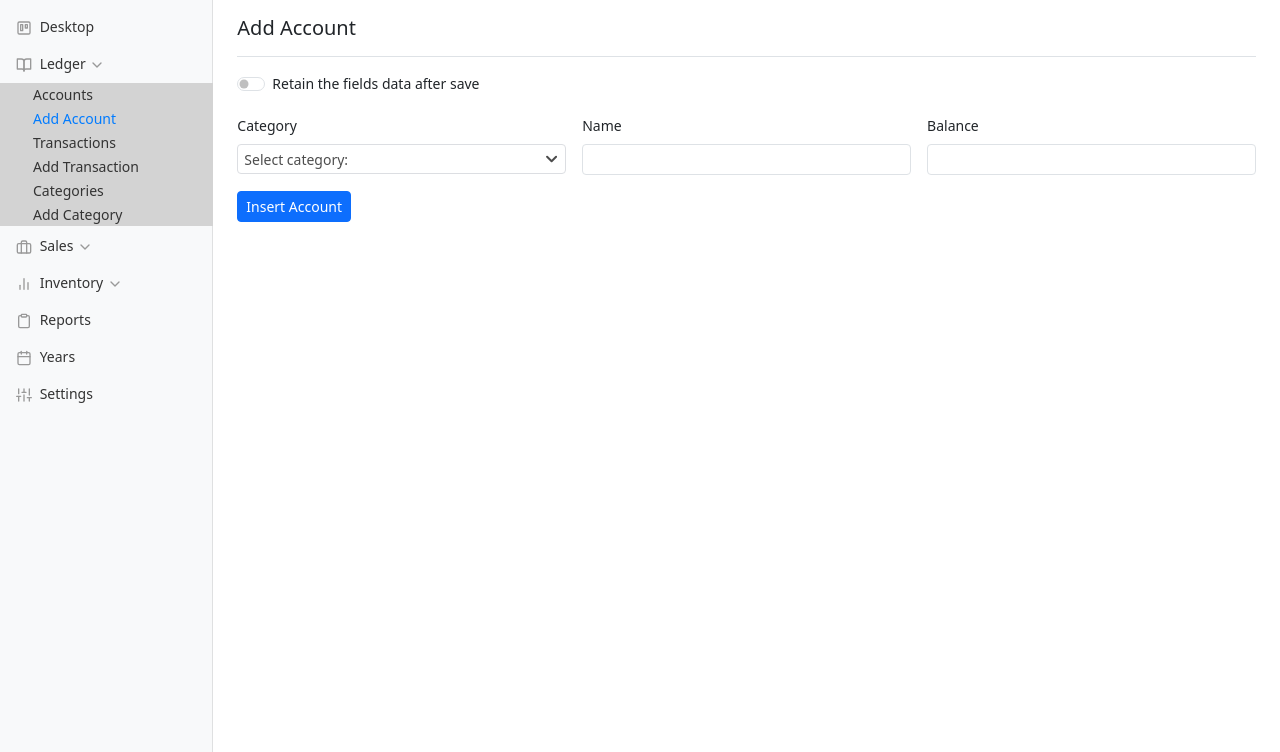
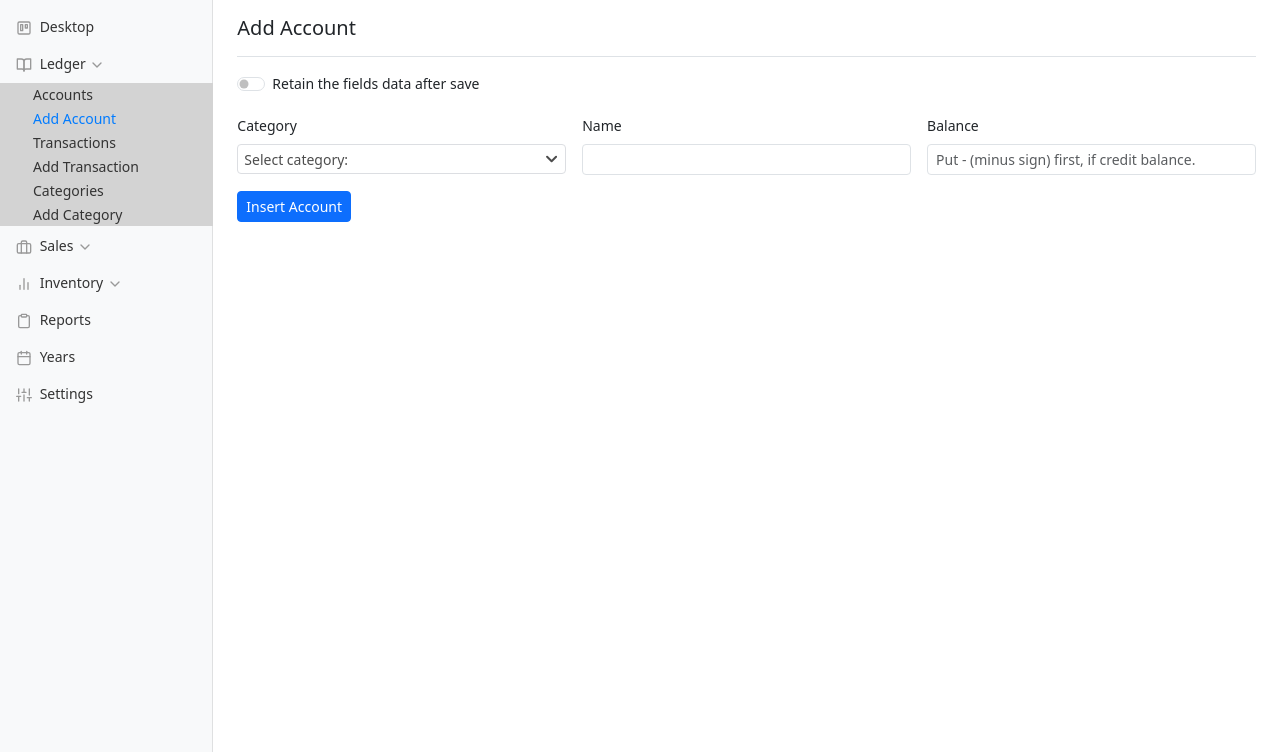
Before and after one commit to SohailSal/mzerp2, a Django app: page /ledger/account_add in a window 1280 px wide. Shown: the part 48-800 px from the top of the page. Run offline with Django 5.2, Linux system fonts and the light colour scheme; the visitor is signed in with stand-in values (Sample User, id 1); data comes from the database, SQL or seed files in the repository; both versions use the stored data as it was after the commit; some libraries are stand-ins or nearby versions.

Commit message:
suspense done

```diff
--- a/base/views.py
+++ b/base/views.py
@@ -29,6 +29,7 @@ def settings_save(request):
     arr.append(int(request.POST['cs']))
     arr.append(int(request.POST['customers']))
     arr.append(int(request.POST['year']))
+    arr.append(int(request.POST['suspense']))
     settings = Setting.objects.all()
     counter = 0
     for setting in settings:
--- a/ledger/templates/ledger/account_add.html
+++ b/ledger/templates/ledger/account_add.html
@@ -49,7 +49,7 @@
       </div>
       <div class="col-md-4">
         <label for="balance" class="form-label">Balance</label>
-        <input type="number" x-model="balance" class="form-control form-control-sm" id="balance">
+        <input type="number" x-model="balance" class="form-control form-control-sm" id="balance" placeholder="Put - (minus sign) first, if credit balance.">
       </div>
       <div class="col-12">
         <button type="submit" class="btn btn-sm btn-primary" :disabled="formLoading" x-text="submitText"></button>
--- a/ledger/views.py
+++ b/ledger/views.py
@@ -129,7 +129,7 @@ def account_post(request):
 	data = json.loads(request.body)
 	name = data['name'] if data['name'] else None
 	category = get_object_or_404(Category, pk=data['category']) if data['category'] else None
-	balance = data['balance'] if data['balance'] else None
+	balance = int(data['balance']) if data['balance'] else None
 	account_number = utils.generate_account_number(category)
 
 	try:
@@ -137,6 +137,31 @@ def account_post(request):
 			account = Account(name=name, account_number=account_number, category=category, balance=balance)
 			account.full_clean()
 			account.save()
+			if(balance):
+				year_setting = Setting.objects.filter(name__iexact='year').first().value
+				year = get_object_or_404(Year, pk=year_setting)
+				date = year.start_date.strftime("%Y-%m-%d")
+				ref = utils.generate_trans_number(date)
+				document = get_object_or_404(Document, pk=1)
+				suspense_setting = Setting.objects.filter(name__iexact='suspense').first().value
+				suspense = get_object_or_404(Account, pk=suspense_setting)
+				transaction = Transaction(ref=ref, date=date, document=document, year=year, description="Opening Balance")
+				transaction.full_clean()
+				transaction.save()
+				if balance < 0:
+					e1 = Entry(transaction=transaction, account=suspense, debit=abs(balance), credit=0)
+					e2 = Entry(transaction=transaction, account=account, debit=0, credit=abs(balance))
+					e1.full_clean()
+					e2.full_clean()
+					e1.save()
+					e2.save()
+				else:
+					e1 = Entry(transaction=transaction, account=account, debit=balance, credit=0)
+					e2 = Entry(transaction=transaction, account=suspense, debit=0, credit=balance)
+					e1.full_clean()
+					e2.full_clean()
+					e1.save()
+					e2.save()
 	except (ValidationError, DatabaseError) as e:
 		ic(e)
 		return JsonResponse({'errors':e.message_dict}, safe=False)
```
Also changed, not shown: base/fixtures/base/sample.json (+8 -0 lines), base/templates/base/settings.html (+13 -0 lines), ledger/fixtures/ledger/sample.json (+21 -0 lines).
